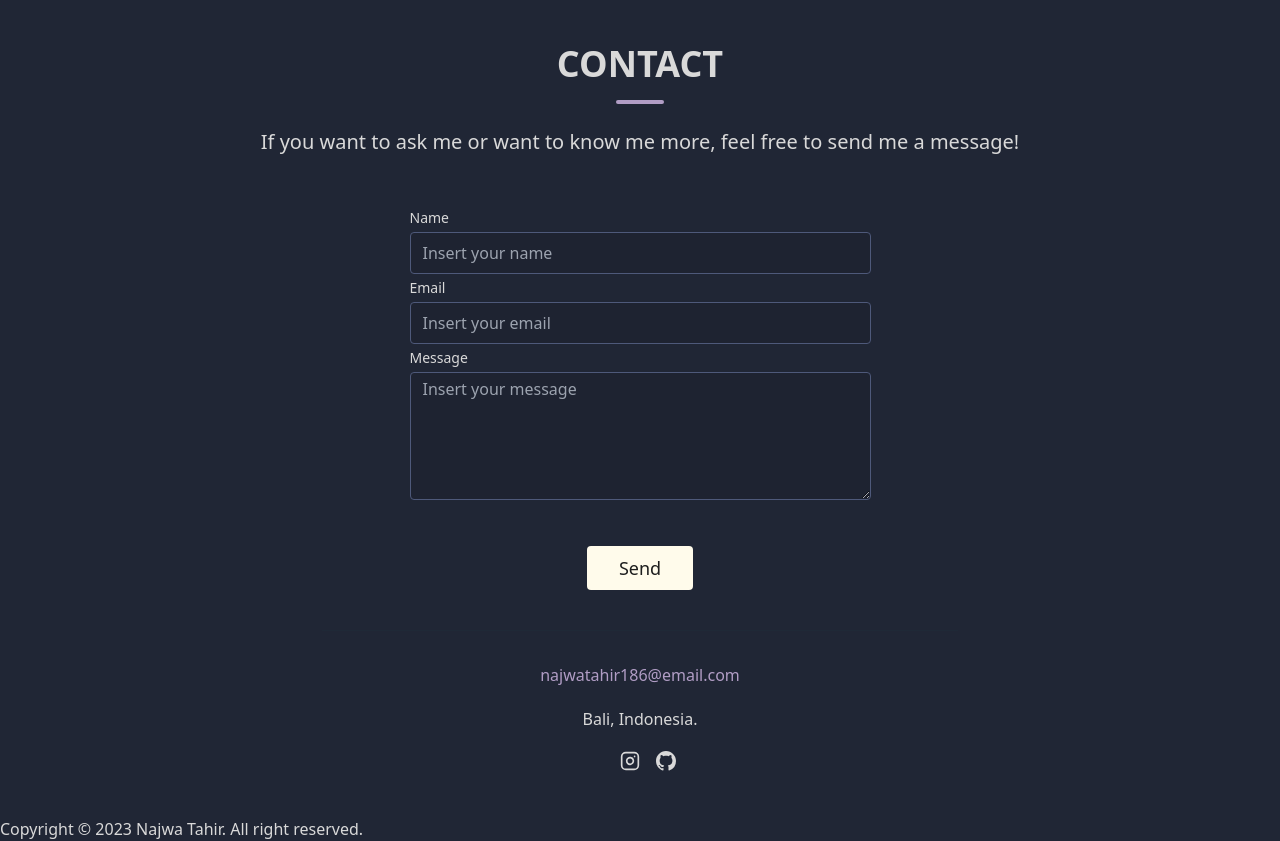
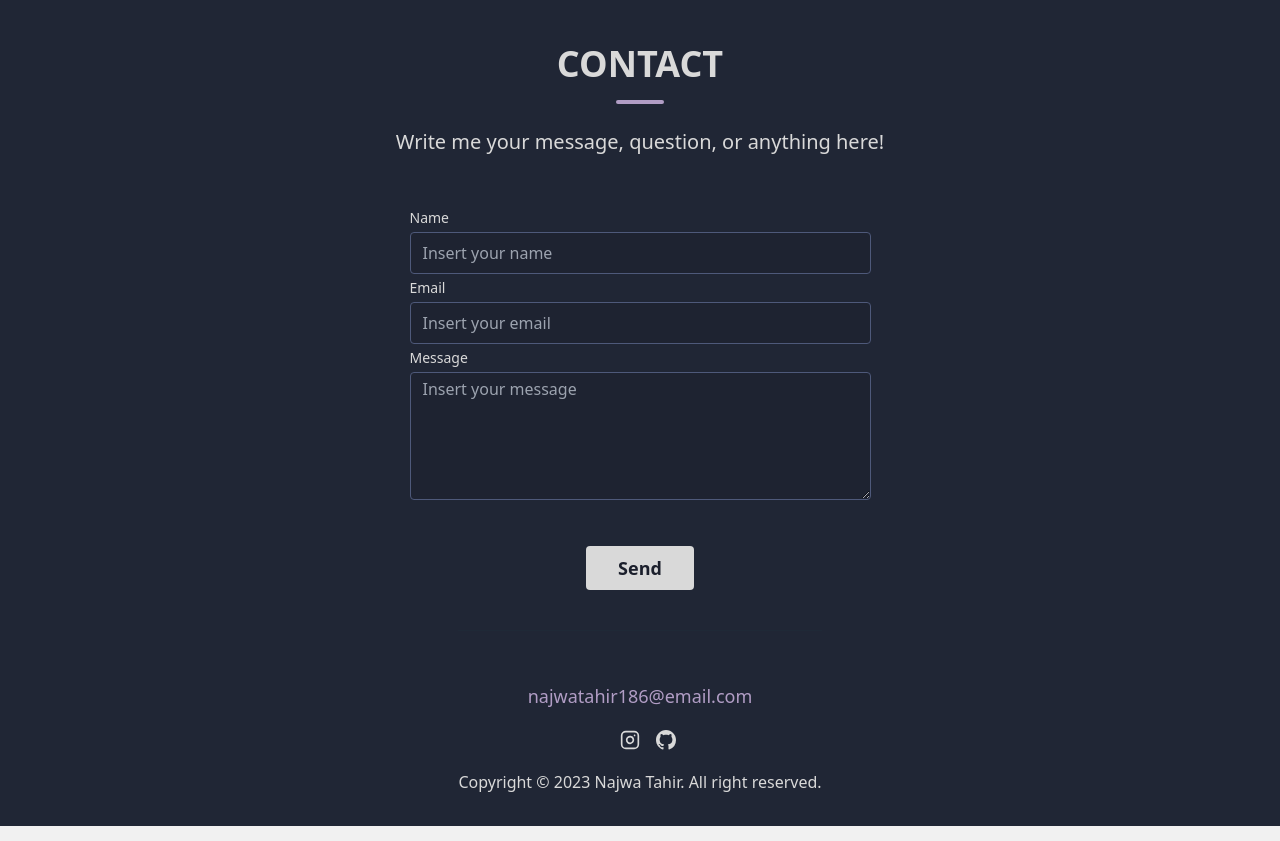
Before and after one commit to najwatahir/portfolio, a Next.js app: page / in a window 1280 px wide. Shown: the part 2220-3061 px from the top of the page. Built offline with nearby package versions, Linux system fonts and the light colour scheme.

Commit message:
Update ContactForm.tsx

```diff
--- a/components/ContactForm.tsx
+++ b/components/ContactForm.tsx
@@ -14,7 +14,7 @@ function ContactForm() {
                         <div className="p-4 mt-36 w-2/3 sm:w-1/2 lg:w-1/3 bg-[#F1F1F1] rounded-xl">
                             <h3 className="text-center pb-10">Thank you for your message. Hope you always have a nice day!</h3>
                             <div className="flex items-center flex-wrap justify-center ">
-                                <a href="https://najwatahir.vercel.app/" className="text-[#1E1E1E] hover:text-[#] text-semibold inline-flex items-center md:mb-2 lg:mb-0"><button className="text-[#1E1E1E] font-semibold px-8 py-3 hover:bg-[#B19DC5] rounded shadow bg-[#1E1E1E] text-[#D9D9D9] hover:text-[#1E1E1E]">Back to home page</button>
+                                <a href="https://najwatahir.vercel.app/" className="text-[#1E1E1E] hover:text-[#] text-semibold inline-flex items-center md:mb-2 lg:mb-0"><button className="send-button">Back to home page</button>
                                 </a>
                             </div>
                         </div>
@@ -32,7 +32,7 @@ function ContactForm() {
                         CONTACT
                         <hr className="w-12 h-1 mx-auto my-4 bg-[#B19DC5] border-0 rounded"></hr>
                     </h1>
-                    <p className="lg:w-2/3 mx-auto leading-relaxed text-base md:text-xl text-[#D9D9D9]">If you want to ask me or want to know me more, feel free to send me a message!</p>
+                    <p className="lg:w-2/3 mx-auto leading-relaxed text-base md:text-xl text-[#D9D9D9]">Write me your message, question, or anything here!</p>
                 </div>
                 <div className="lg:w-1/2 md:w-2/3 mx-auto">
                     <div className="flex flex-wrap -m-2 justify-center">
@@ -79,19 +79,18 @@ function ContactForm() {
                                         field="message"
                                         errors={state.errors}
                                     />
-                                    <div className="mt-10">
-                                        <button className="flex mx-auto text-[#1E1E1E] bg-[#FFFBEB] hover:bg-[#EDEDED] hover:text-[#0F1C4B] border-0 py-2 px-8 focus:outline-none hover:translate-x-1 hover:translate-y-1 rounded text-lg" type="submit" disabled={state.submitting}>
+                                    <div className="mt-10 items-center">
+                                        <button className="send-button" type="submit" disabled={state.submitting}>
                                             Send
                                         </button>
                                     </div>
                                 </form>
                             </div>
                         </div>
-                        <div className="p-2 w-full pt-8 mt-8 border-t border-gray-800 text-center">
-                            <a className="text-[#B19DC5]" href="najwatahir186@gmail.com">najwatahir186@email.com</a>
-                            <p className="leading-normal my-5 text-[#D9D9D9]">Bali, Indonesia.
-                            </p>
-                            <span className="inline-flex">
+                        <section id="footer">
+                            <div className="w-full pt-8 mt-8 border-t border-gray-800 text-center">
+                                <a className="text-[#B19DC5] block leading-normal my-5 text-lg" href="mailto:najwatahir186@gmail.com">najwatahir186@email.com</a>
+                                <span className="inline-flex pb-5">
                                     <a className="ml-4 text-[#D9D9D9]" href="https://www.instagram.com/najwathalibz/" target="_blank">
                                         <svg fill="none" stroke="currentColor" stroke-linecap="round" stroke-linejoin="round" stroke-width="2" className="w-5 h-5" viewBox="0 0 24 24">
                                             <rect width="20" height="20" x="2" y="2" rx="5" ry="5"></rect>
@@ -105,11 +104,12 @@ function ContactForm() {
                                     </a>
                                 </span>
                             </div>
+                            <p className="text-semibold text-[#D9D9D9] text-center">Copyright &#169; 2023 Najwa Tahir. All right reserved.</p>
+                        </section>
 
                     </div>
                 </div>
             </div>
-            <p className="text-semibold text-[#D9D9D9]">Copyright &#169; 2023 Najwa Tahir. All right reserved.</p>
         </section>
     );
 }
```
Lines whose indentation alone changed are shown as unchanged.
